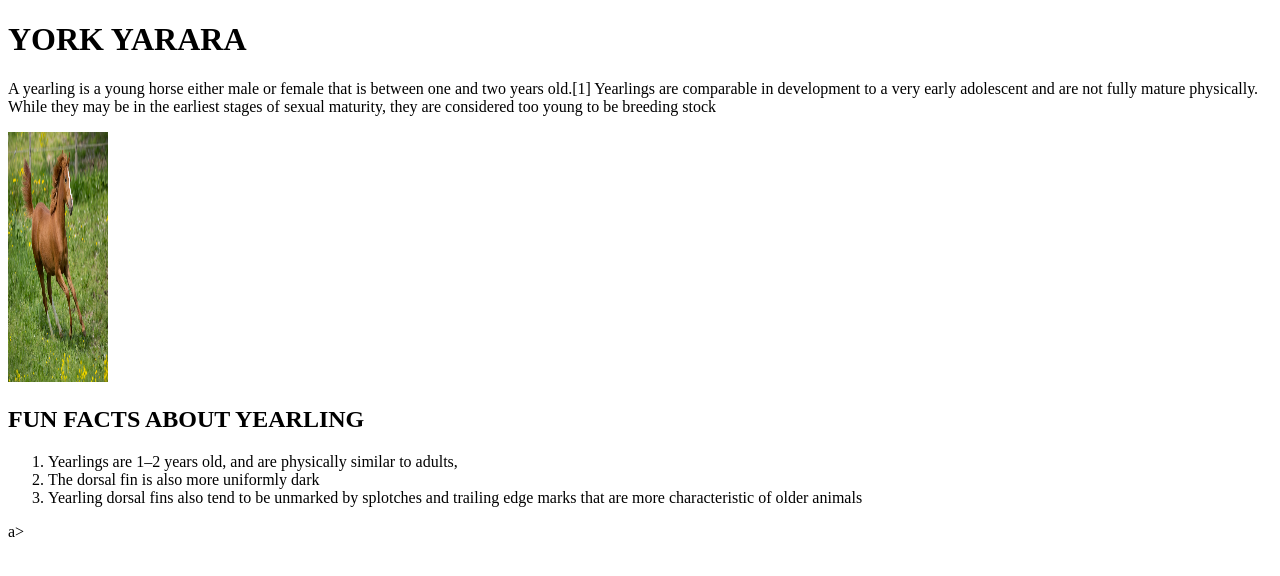
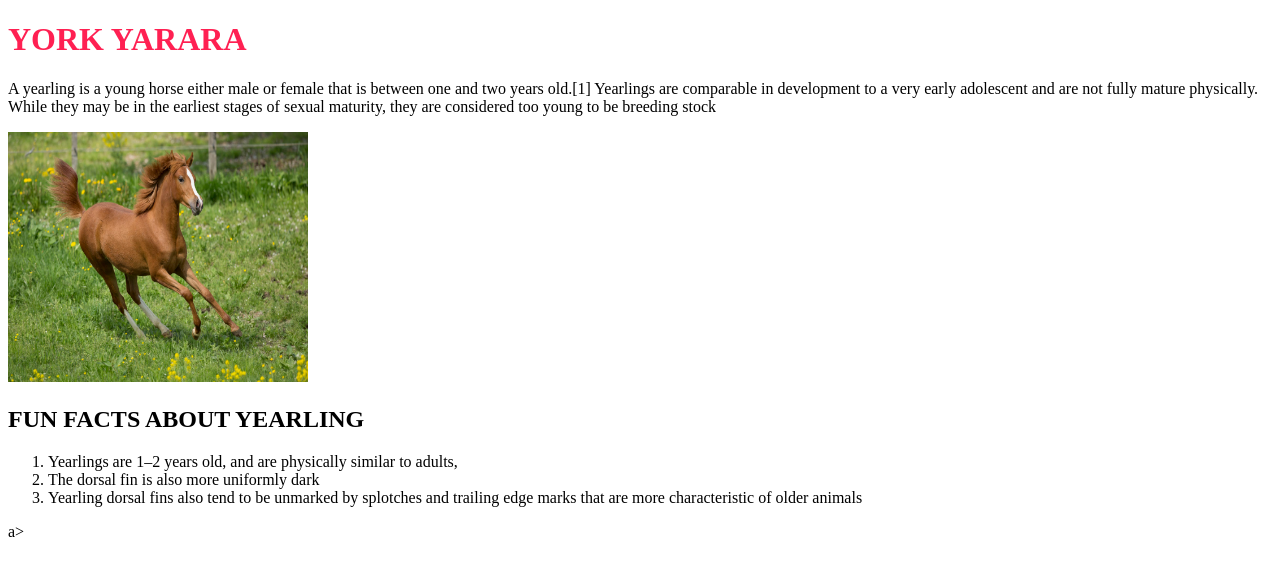
Before and after one commit to 44-563-Web-Apps-F22/44563-webapps-assignment-3-venkataramireddyyarram, a plain HTML site: page bonus.html in a window 1280 px wide. Drawn offline with Linux system fonts and the light colour scheme.

Commit message:
added link of my file to readme

```diff
--- a/bonus.html
+++ b/bonus.html
@@ -7,7 +7,7 @@
     <title>YORK YEARLING</title>
 </head>
 <body>
-    <h1 style=""color:	#339966"> YORK YARARA</h1>
+    <h1 style="color:#ff2052"> YORK YARARA</h1>
     <p>
         A yearling is a young horse either male or female that is
         between one and two years old.[1] Yearlings are comparable in
@@ -15,7 +15,7 @@
          the earliest stages of sexual maturity, they are considered too young to be breeding stock
     </p>
 
-    <img src="hi.jpg" height="250" width="100" alt=""image">
+    <img src="hi.jpg" height="250" width="300" alt=""image">
     <h2>FUN FACTS ABOUT YEARLING</h2>
 
     <ol>
```
Also changed, not shown: 1 other file.
